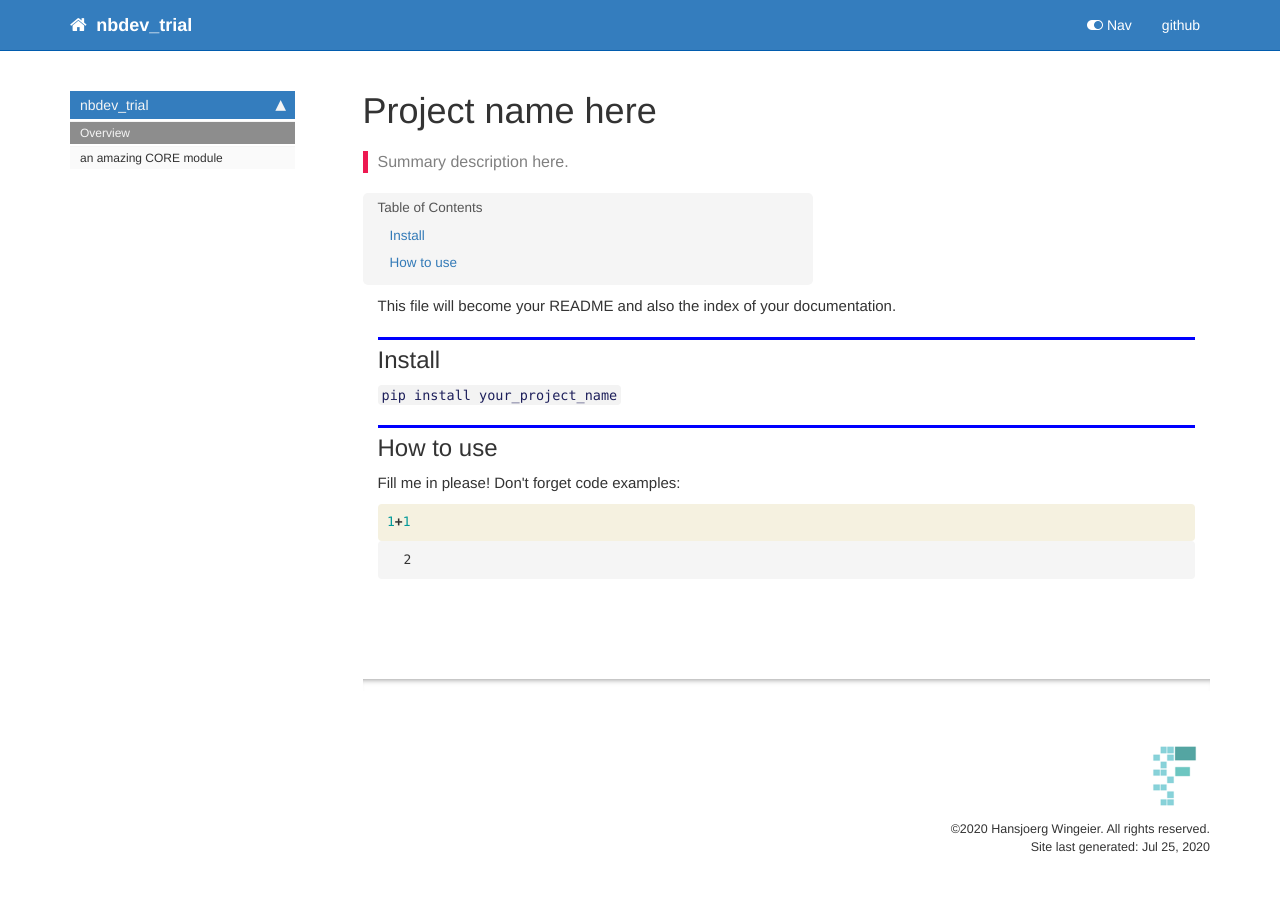
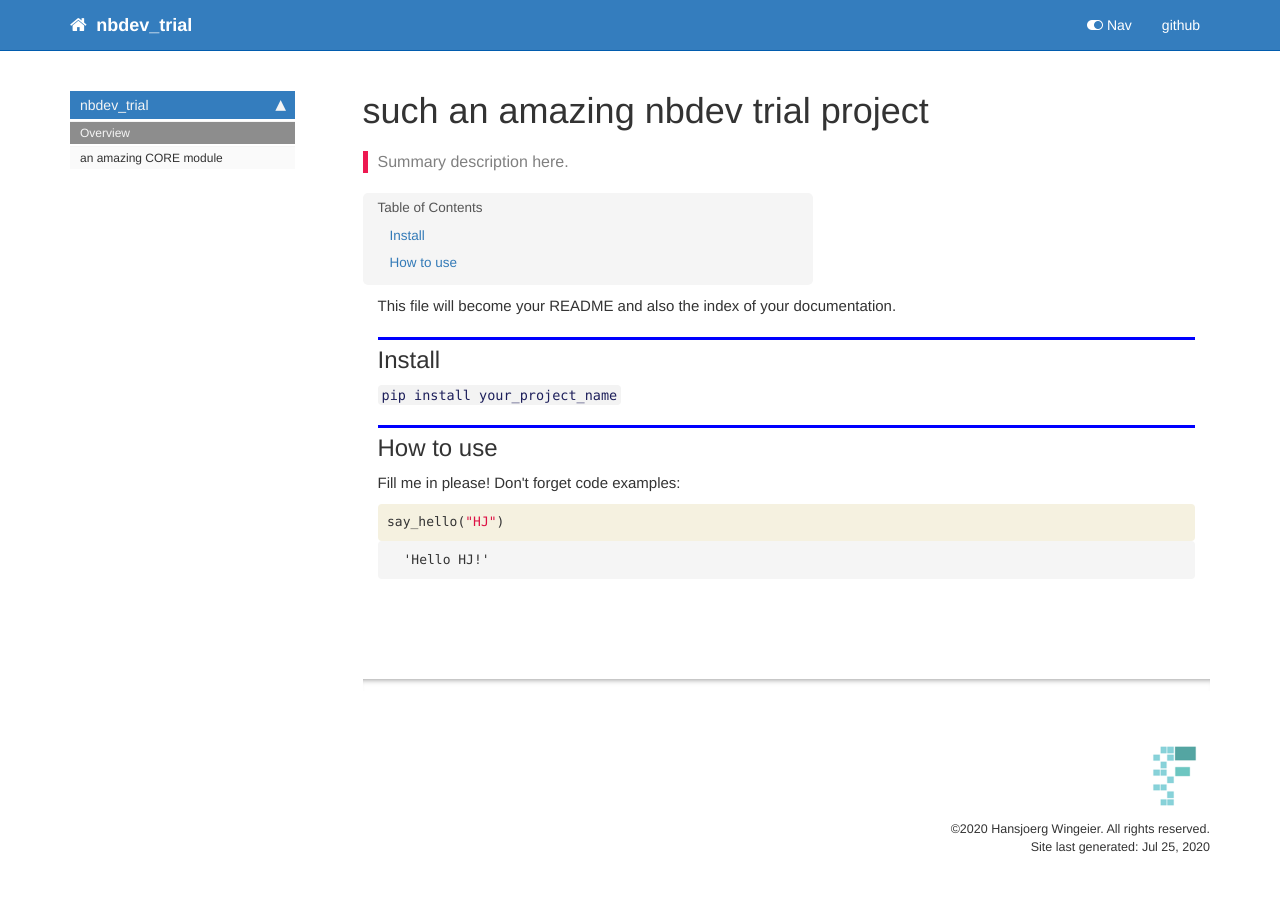
Before and after one commit to HansjoergW/nbdev_trial, a Jekyll site: the page built from docs/index.html, in a window 1280 px wide. Built offline with Jekyll 4.4.1, drawn with Linux system fonts in a browser that asks for light colours; nearby versions of some CDN libraries; comment, search, counter and statistics services are not loaded.

Commit message:
recreated doc

```diff
--- a/docs/index.html
+++ b/docs/index.html
@@ -1,6 +1,6 @@
 ---
 
-title: Project name here
+title: such an amazing nbdev trial project
 
 keywords: fastai
 sidebar: home_sidebar
@@ -67,7 +67,7 @@
 
 <div class="inner_cell">
     <div class="input_area">
-<div class=" highlight hl-ipython3"><pre><span></span><span class="mi">1</span><span class="o">+</span><span class="mi">1</span>
+<div class=" highlight hl-ipython3"><pre><span></span><span class="n">say_hello</span><span class="p">(</span><span class="s2">&quot;HJ&quot;</span><span class="p">)</span>
 </pre></div>
 
     </div>
@@ -82,7 +82,7 @@
 
 
 <div class="output_text output_subarea output_execute_result">
-<pre>2</pre>
+<pre>&#39;Hello HJ!&#39;</pre>
 </div>
 
 </div>
```
Also changed, not shown: README.md.
